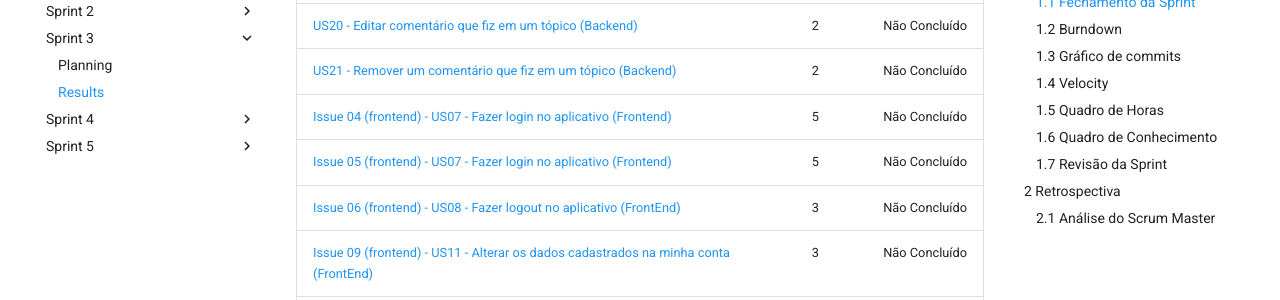
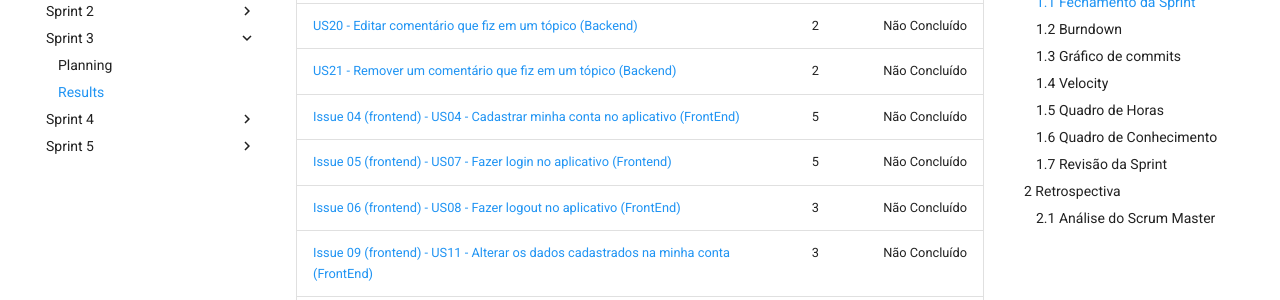
Before and after one commit to fga-eps-mds/2020.1-GaiaDex-wiki, an MkDocs documentation site: the page built from docs/sprints/sprint3/results.md, in a window 1280 px wide and 900 px high, scrolled down 1363 px. Shown: the part 151-451 px from the top of the window. Built offline with MkDocs 1.6.1 and Material for MkDocs 9.7.7, drawn with Linux system fonts in a browser that asks for light colours; comment, search, counter and statistics services are not loaded; old or Windows-style settings are respelled for this version of MkDocs.

Commit message:
Update sprint 3 and 4 issues
Co-authored-by: Rafael Makaha <rafael.makaha@gmail.com>

```diff
--- a/docs/sprints/sprint3/results.md
+++ b/docs/sprints/sprint3/results.md
@@ -40,9 +40,9 @@
 | [US19 - Criar comentário em um tópico (Backend)](#)                                                     |   3    | Não Concluído |
 | [US20 - Editar comentário que fiz em um tópico (Backend)](#)                                            |   2    | Não Concluído |
 | [US21 - Remover um comentário que fiz em um tópico (Backend)](#)                                        |   2    | Não Concluído |
-| [Issue 04 (frontend) - US07 - Fazer login no aplicativo (Frontend)](FrontEnd/issues/6)                  |   5    | Não Concluído |
-| [Issue 05 (frontend) - US07 - Fazer login no aplicativo (Frontend)](FrontEnd/issues/6)                  |   5    | Não Concluído |
-| [Issue 06 (frontend) - US08 - Fazer logout no aplicativo (FrontEnd)](FrontEnd/issues/6)                 |   3    | Não Concluído |
+| [Issue 04 (frontend) - US04 - Cadastrar minha conta no aplicativo (FrontEnd)](https://github.com/fga-eps-mds/2020.1-Grupo2-FrontEnd/issues/4)                  |   5    | Não Concluído |
+| [Issue 05 (frontend) - US07 - Fazer login no aplicativo (Frontend)](https://github.com/fga-eps-mds/2020.1-Grupo2-FrontEnd/issues/5)                  |   5    | Não Concluído |
+| [Issue 06 (frontend) - US08 - Fazer logout no aplicativo (FrontEnd)](https://github.com/fga-eps-mds/2020.1-Grupo2-FrontEnd/issues/6)                 |   3    | Não Concluído |
 | [Issue 09 (frontend) - US11 - Alterar os dados cadastrados na minha conta (FrontEnd)](BackEnd/issues/9) |   3    | Não Concluído |
 | [US12 - Deletar minha conta (FrontEnd)](FrontEnd/issues/7)                                              |   5    | Não Concluído |
 | [US23 - Visualizar informações sobre a planta (Frontend)](FrontEnd/issues/8)                            |   5    | Não Concluído |
```
Also changed, not shown: docs/sprints/sprint4/planning.md (+3 -2 lines), docs/sprints/sprint4/results.md (+3 -2 lines).
